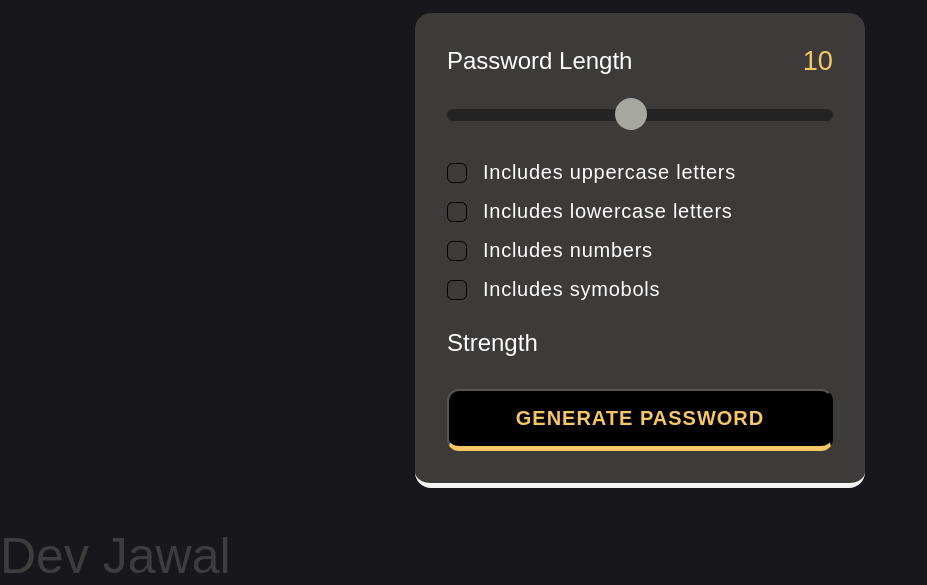
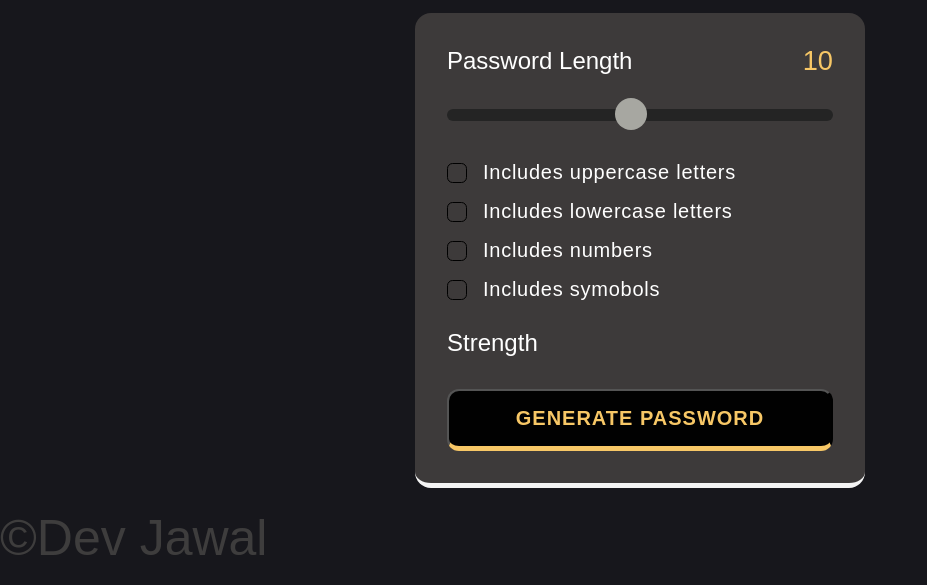
Before and after one commit to devjawal/CSS_Projects, a plain HTML site: page JavaScript_Projects/Pass_Generator/pass.html in a window 1280 px wide. Shown: the part 223-808 px from the top of the page, without its empty margins (0-927 px from the left). Drawn offline with Linux system fonts and the light colour scheme.

Commit message:
Save work before rebase

```diff
--- a/JavaScript_Projects/Pass_Generator/pass.css
+++ b/JavaScript_Projects/Pass_Generator/pass.css
@@ -199,6 +199,7 @@ h1 {
     background-color: transparent;
     border:none;
     outline:none;
+    cursor:pointer;
 }
 
 .tooltip {
@@ -255,7 +256,7 @@ h1 {
     user-select:none;
     margin-top:30px;
     position:absolute;
-    top:90%;
+
     bottom:10px;
     left:0px;
     font-size:50px;
--- a/JavaScript_Projects/Pass_Generator/pass.html
+++ b/JavaScript_Projects/Pass_Generator/pass.html
@@ -59,7 +59,7 @@
         </div>
     </div>
     <div class="noRead">
-        Dev Jawal
+        &copy;Dev Jawal
     </div>
     <script src="./pass.js"></script>
 </body>
```
Also changed, not shown: 6 other files.
